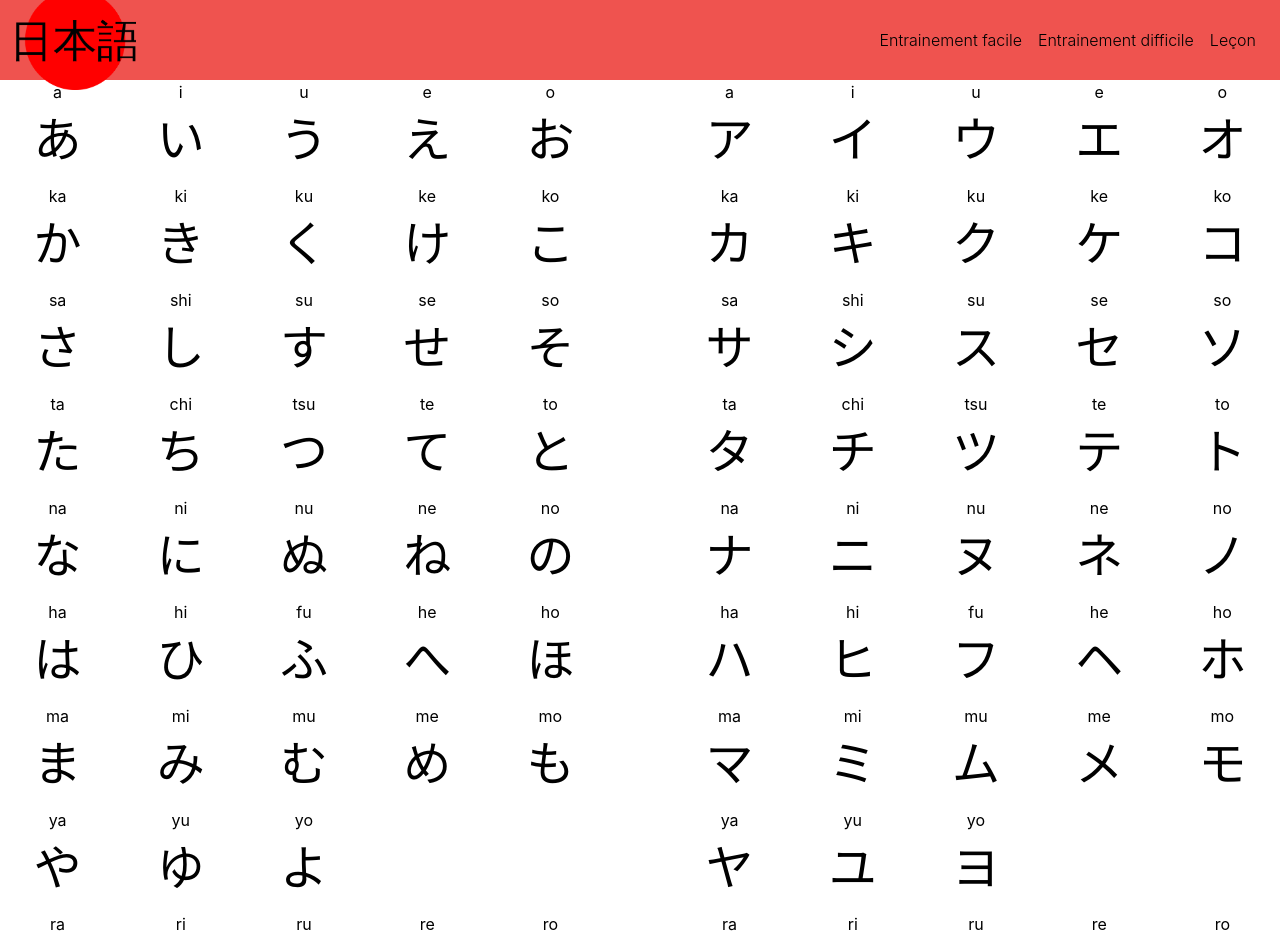
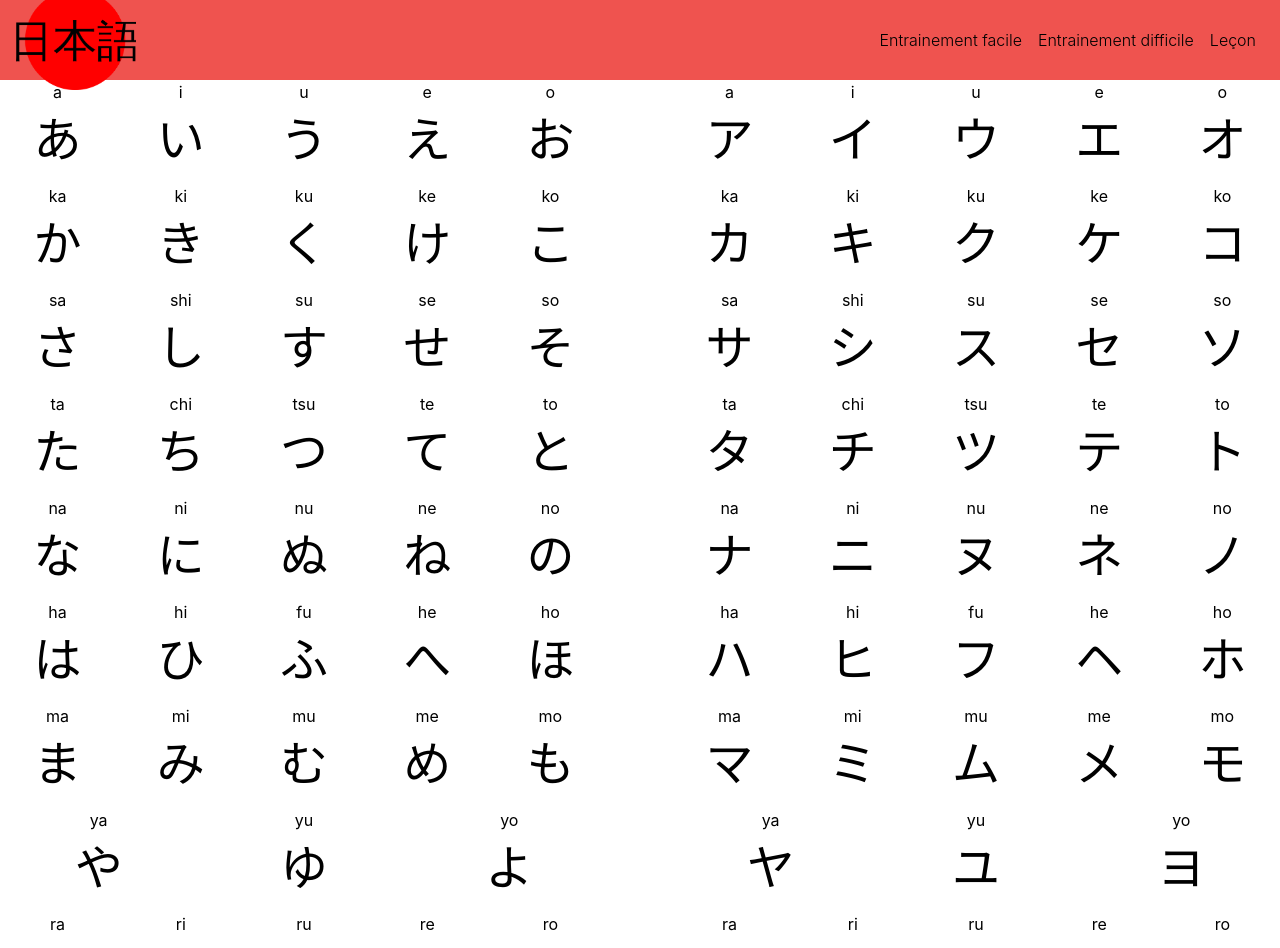
Before and after one commit to croulu/japanese, a React (Create React App) app: page /alphabets in a window 1280 px wide. Shown: the top 948 px of the page. Built offline with nearby package versions, Linux system fonts and the light colour scheme.

Commit message:
style lessons

```diff
--- a/public/index.css
+++ b/public/index.css
@@ -182,6 +182,27 @@ body {
     grid-gap: 1vh;
 }
 
+.alphabetLessonShort3Menu {
+    display: grid;
+    grid-template-columns: repeat(3, 1fr);
+    grid-template-rows: repeat(1, 1fr);
+    grid-gap: 1vh;
+}
+
+.alphabetLessonShort2Menu {
+    display: grid;
+    grid-template-columns: repeat(2, 1fr);
+    grid-template-rows: repeat(1, 1fr);
+    grid-gap: 1vh;
+}
+
+.alphabetLessonShort1Menu {
+    display: grid;
+    grid-template-columns: repeat(1, 1fr);
+    grid-template-rows: repeat(1, 1fr);
+    grid-gap: 1vh;
+}
+
 .playKana {
     display: grid;
     grid-template-columns: repeat(2, 1fr);
--- a/src/component/Learn/LessonToLearn.tsx
+++ b/src/component/Learn/LessonToLearn.tsx
@@ -9,8 +9,22 @@ export const LessonToLearn = (props: { lesson: Lesson }) => {
     const alphabet:string = lesson.alphabet.name;
     let syllables:Array<Syllable> = lesson.syllables;
 
+    let styleForLesson:string = "";
+    if (syllables.length === 5) {
+        styleForLesson = "alphabetLessonMenu";
+    }
+    else if (syllables.length === 3) {
+        styleForLesson = "alphabetLessonShort3Menu";
+    }
+    else if (syllables.length === 2) {
+        styleForLesson = "alphabetLessonShort2Menu";
+    }
+    else if (syllables.length === 1) {
+        styleForLesson = "alphabetLessonShort1Menu";
+    }
+
     return (
-        <div className="alphabetLessonMenu">
+        <div className={styleForLesson}>
             {
                 syllables.map((syllable) =>
                     <SyllablePicture
--- a/src/domain/Syllable.factory.ts
+++ b/src/domain/Syllable.factory.ts
@@ -6,6 +6,8 @@ export const allAlphabets:Array<Alphabet> = [new Alphabet('hiragana'), new Alpha
 
 // TODO : vérifier les order pour les dakuten et handakuten
 // TODO : générer le title comme les romajis avec des espaces
+// TODO : mauvais affichage de l'alphabet wa wo n à cause du style de la lesson (conflit lesson et style)
+// TODO : style ya yu yo et wa wo n pas propre (pas étiré)
 
 export const mappingSyllableKanaRomaji:Array<string[]> = [
     ["hiraganaa", "\u3042", "a"],
@@ -220,8 +222,6 @@ export function groupSyllablesInLessons(alphabet:Alphabet):Array<Lesson> {
         new Lesson([
             new Syllable(alphabet, 'w', 'a'),
             new Syllable(alphabet, 'w', 'o'),
-        ], 'wa wo', 10),
-        new Lesson([
             new Syllable(alphabet, 'n', ''),
         ], 'wa wo n', 10),
         new Lesson([
@@ -230,35 +230,35 @@ export function groupSyllablesInLessons(alphabet:Alphabet):Array<Lesson> {
             new Syllable(alphabet, 'g', 'u'),
             new Syllable(alphabet, 'g', 'e'),
             new Syllable(alphabet, 'g', 'o'),
-        ], 'ga gi gu ge go', 11),
+        ], 'ga gi gu ge go', 12),
         new Lesson([
             new Syllable(alphabet, 'z', 'a'),
             new Syllable(alphabet, 'z', 'i'),
             new Syllable(alphabet, 'z', 'u'),
             new Syllable(alphabet, 'z', 'e'),
             new Syllable(alphabet, 'z', 'o'),
-        ], 'za ji zu ze zo', 12),
+        ], 'za ji zu ze zo', 13),
         new Lesson([
             new Syllable(alphabet, 'd', 'a'),
             new Syllable(alphabet, 'd', 'i'),
             new Syllable(alphabet, 'd', 'u'),
             new Syllable(alphabet, 'd', 'e'),
             new Syllable(alphabet, 'd', 'o'),
-        ], 'da ji zu de do', 13),
+        ], 'da ji zu de do', 14),
         new Lesson([
             new Syllable(alphabet, 'b', 'a'),
             new Syllable(alphabet, 'b', 'i'),
             new Syllable(alphabet, 'b', 'u'),
             new Syllable(alphabet, 'b', 'e'),
             new Syllable(alphabet, 'b', 'o'),
-        ], 'ba bi bu be bo', 14),
+        ], 'ba bi bu be bo', 15),
         new Lesson([
             new Syllable(alphabet, 'p', 'a'),
             new Syllable(alphabet, 'p', 'i'),
             new Syllable(alphabet, 'p', 'u'),
             new Syllable(alphabet, 'p', 'e'),
             new Syllable(alphabet, 'p', 'o'),
-        ], 'pa pi pu pe po', 14),
+        ], 'pa pi pu pe po', 16),
     ];
 
     return lessons;
```
